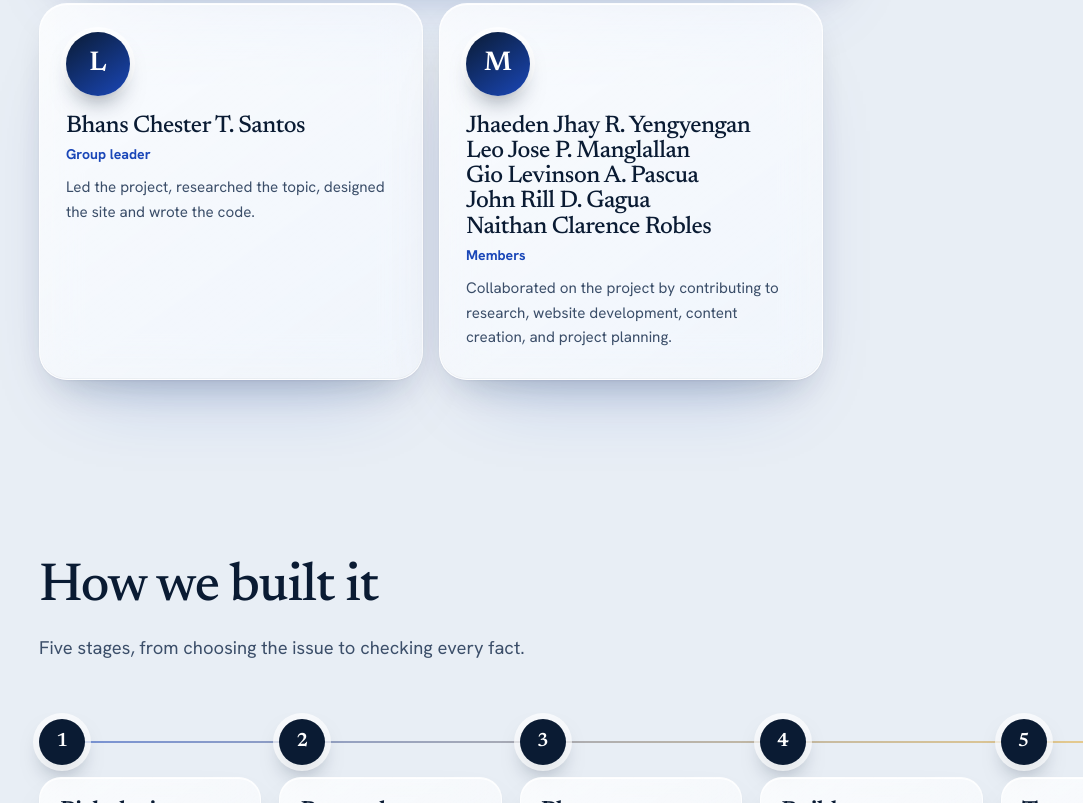
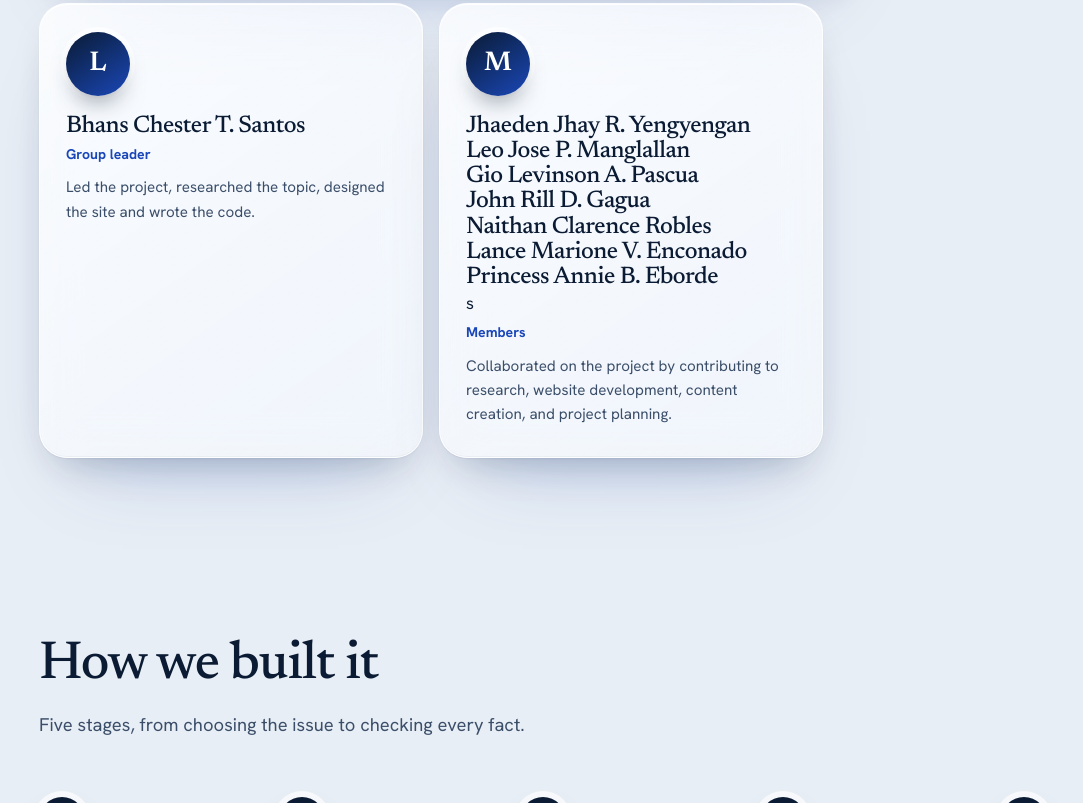
Before and after one commit to santolnahinog/linaw-sts, a plain HTML site: page team.html in a window 1280 px wide. Shown: the part 1206-2009 px from the top of the page, without its empty margins (9-1092 px from the left). Drawn offline with Linux system fonts and the light colour scheme.

Commit message:
Add final pages and corrections

```diff
--- a/team.html
+++ b/team.html
@@ -66,7 +66,8 @@
             <h3><span>Gio Levinson A. Pascua</span></h3>
             <h3><span>John Rill D. Gagua</span></h3>
             <h3><span>Naithan Clarence Robles</span></h3>
-
+            <h3><span>Lance Marione V. Enconado</span></h3>
+            <h3><span>Princess Annie B. Eborde</span></h3>s
             <p class="role"><span>Members</span></p>
             <p><span>Collaborated on the project by contributing to research, website development, content creation, and project planning.</span></p>
           </article>
```
